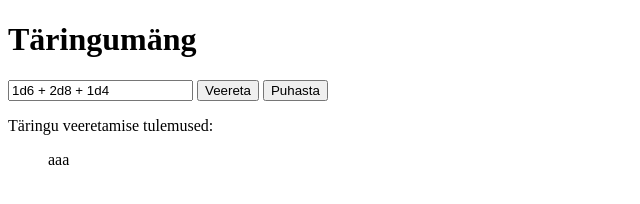
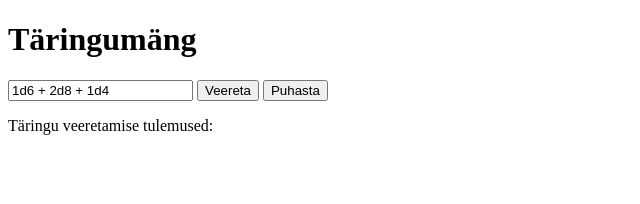
Before and after one commit to toivoparnpuu/diceroll-project, a plain HTML site: page index.html in a window 1280 px wide. Shown: the full height of the page, 0-640 px from the left. Drawn offline with Linux system fonts and the light colour scheme.

Commit message:
Removal of test value from <ul>

```diff
--- a/index.html
+++ b/index.html
@@ -15,7 +15,6 @@
 
         <p>Täringu veeretamise tulemused: </p>
         <ul class="js-list">
-            <li>aaa</li>
         </ul>
     </body>
 </html>
```
